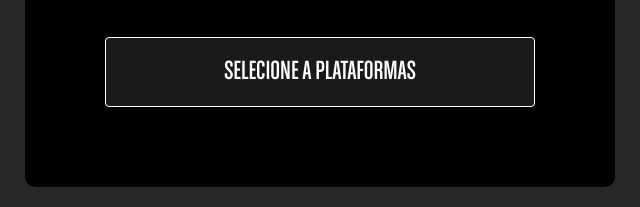
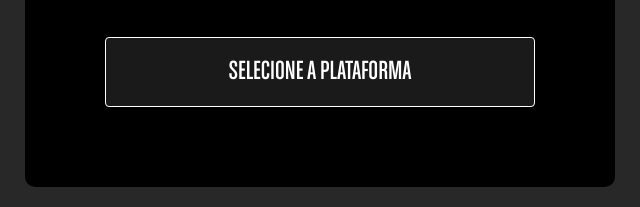
Before and after one commit to viniciusoliveira-27/projeto-gta, a plain HTML site: page index.html in a window 1280 px wide. Shown: the part 1559-1766 px from the top of the page, 320-960 px from the left. Drawn offline with Linux system fonts and the light colour scheme; a web font is replaced by a local one.

Commit message:
Update index.html

```diff
--- a/index.html
+++ b/index.html
@@ -73,7 +73,7 @@
                 </ul>
             </div>
             <button class="btn-plataforma">
-                Selecione a plataformas
+                Selecione a plataforma
 
                 <ul class="plataformas ">
                     <li><img src="src/imagens/logo-ps5.svg" alt="Logo PS5">
```
